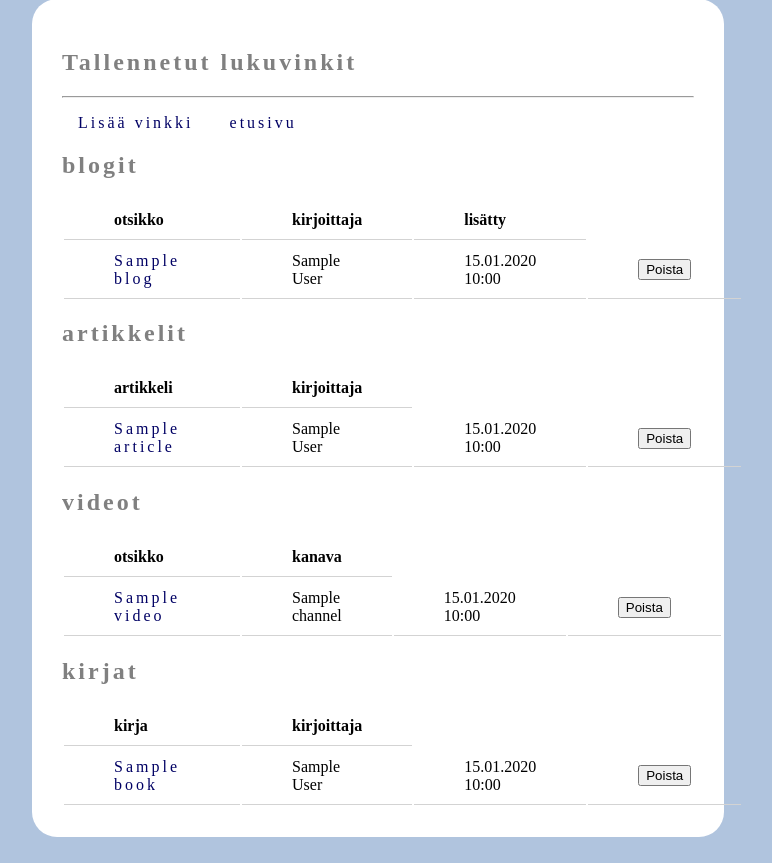
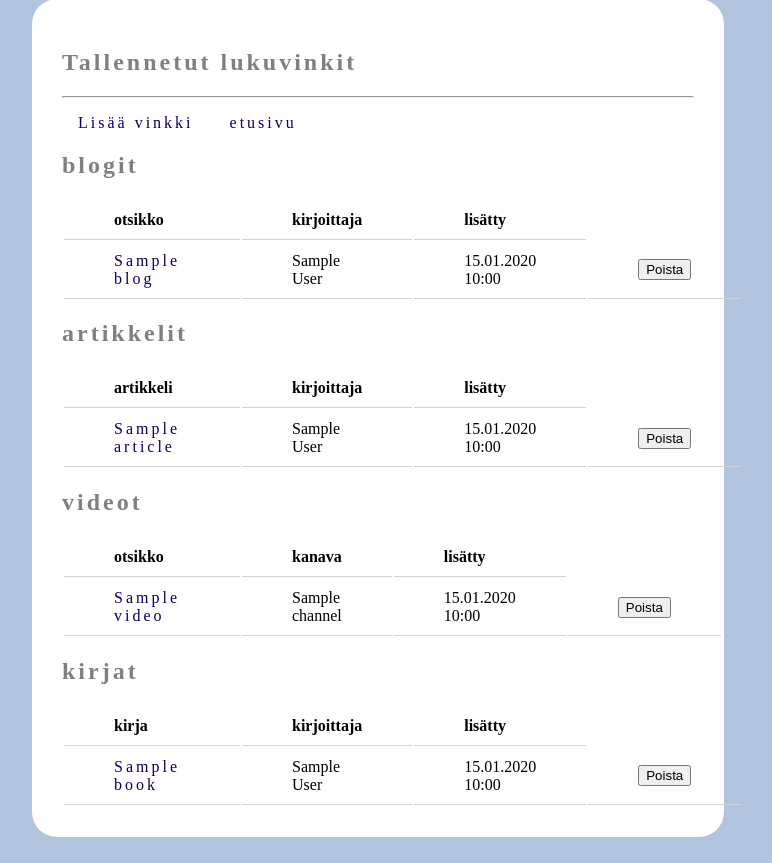
Before and after one commit to UncleRovo/TeamBoaOHTU2021, a Flask app: template src/templates/browse.html in a window 1280 px wide. Shown: the part 153-1016 px from the top of the page, without its empty margins (262-1034 px from the left). Run offline with Flask 2, Linux system fonts and the light colour scheme; the template is opened without the code that fills it: most values are stand-ins (such as "Sample title", 1, 10 or a date in 2020).

Commit message:
otsikko (lisätty) lisätty loppuihin tauluihin

```diff
--- a/src/templates/browse.html
+++ b/src/templates/browse.html
@@ -48,6 +48,7 @@
         <tr>
             <th>artikkeli</th>
             <th>kirjoittaja</th>
+            <th>lisätty</th>
         </tr>
         {% for article in articles %}
         <tr>
@@ -83,6 +84,7 @@
         <tr>
             <th>otsikko</th>
             <th>kanava</th>
+            <th>lisätty</th>
         </tr>
         {% for video in videos %}
         <tr>
@@ -114,6 +116,7 @@
         <tr>
             <th>kirja</th>
             <th>kirjoittaja</th>
+            <th>lisätty</th>
         </tr>
         {% for book in books %}
         <tr>
```
